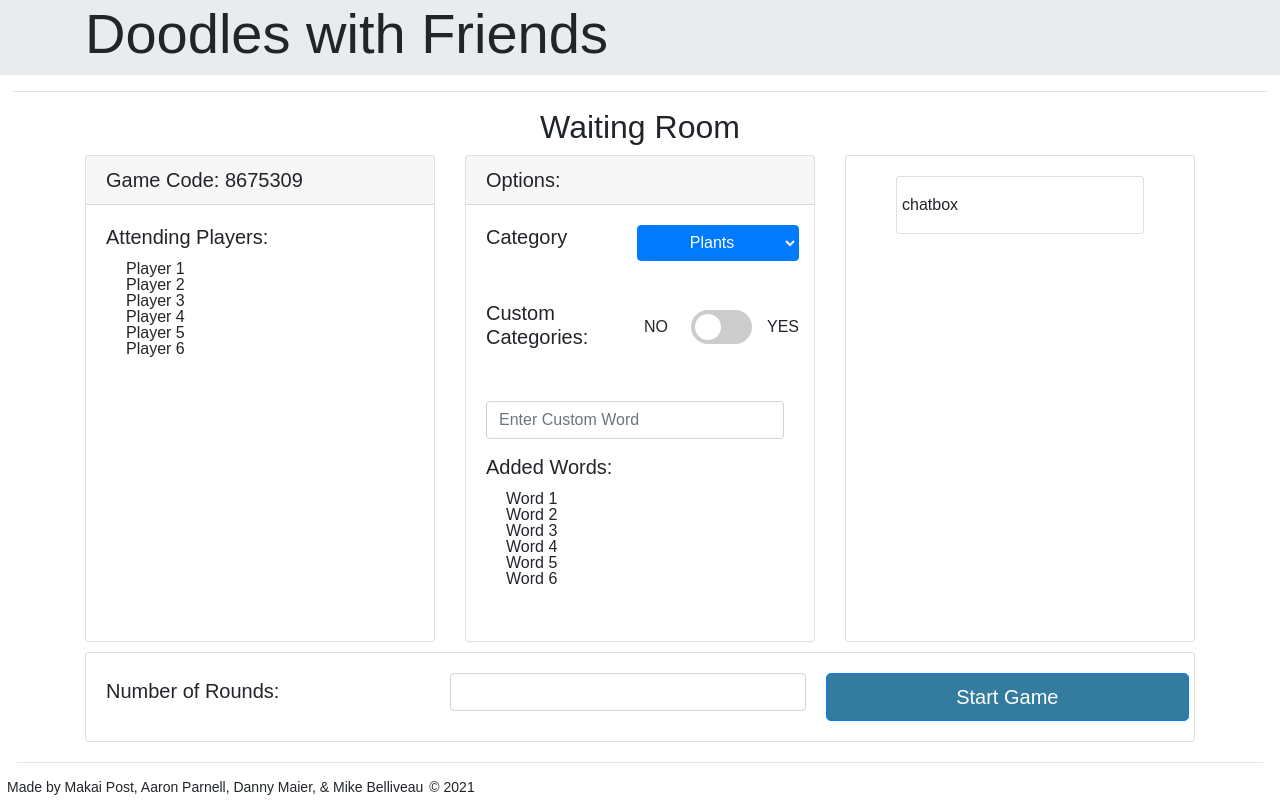
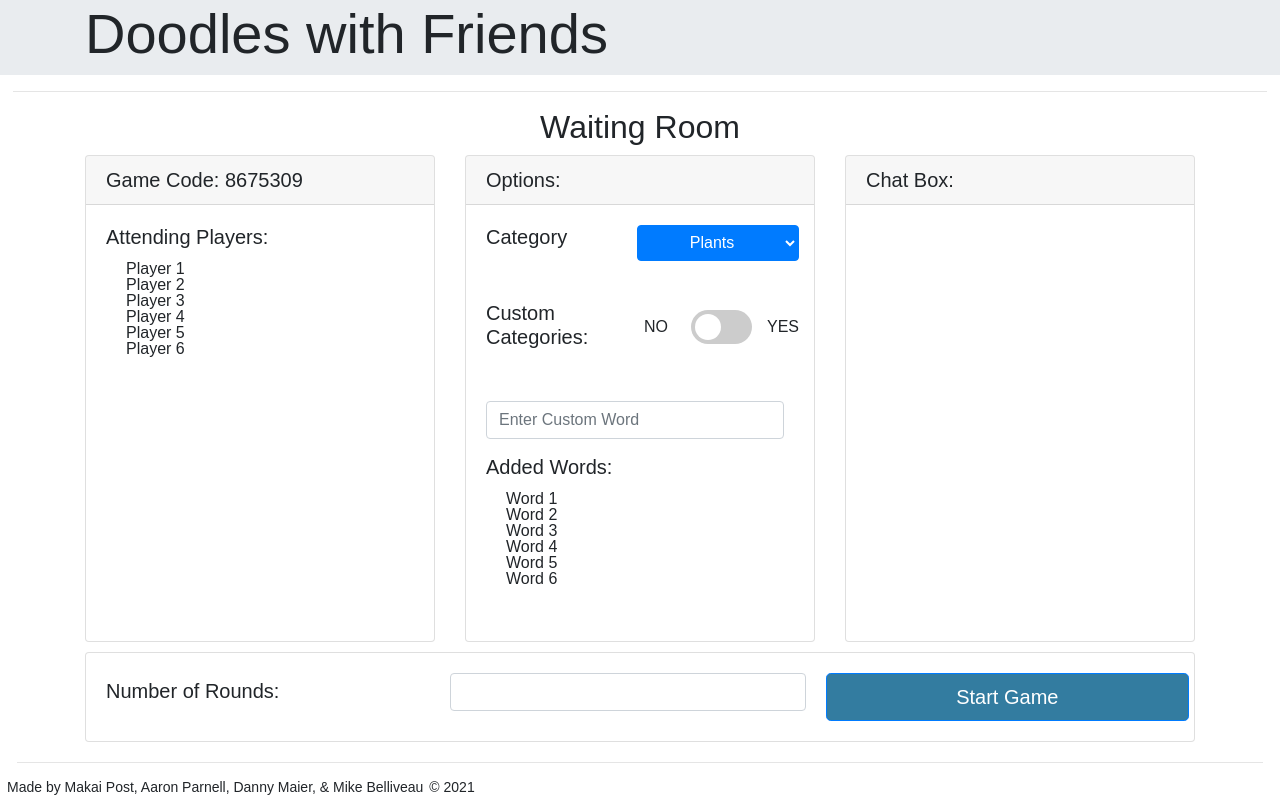
Before and after one commit to ToMakPo/Doodles-with-Friends, a React (Create React App) app in the folder client/: page /options in a window 1280 px wide. Built offline with nearby package versions, Linux system fonts and the light colour scheme.

Commit message:
cleaned up the chat box to be more persistant

```diff
--- a/client/src/components/ChatBox.js
+++ b/client/src/components/ChatBox.js
@@ -1,14 +1,15 @@
 const ChatBox = ({width, height, active}) => {
     return (
-        <div className="container">
+        // <div className="container">
             <div className="card">
+                <h5 className="card-header">Chat Box:</h5>
                 <div className="card-body">
                     <div className="row align-items-end">
-                    chatbox
+                    {/* chatbox */}
                     </div>
                 </div>
             </div>
-        </div>
+        // </div>
     )
 }
 
--- a/client/src/pages/ArtistView.js
+++ b/client/src/pages/ArtistView.js
@@ -5,25 +5,12 @@ const ArtistView = () => {
     return (
         <div className="container ">
             <main>
-                <h2>Artist View</h2>
-                <div className="card-deck">
-
-                <div className="card">
-                    <div className="card-header">
-                        <span class="d-block p-2 bg-primary text-white text-center">THE WORD</span>
-                    </div>
-                    <div className="card-body">
-                        <div className="">
-                            <Canvas width={500} height={500} active={true}/>
-                        </div>
-                    </div>
-                </div>
-
-                <div className="card">
-                    <div className="card-header">
-                        <div className="">
+                <h2>
                     <div className="d-flex justify-content-around align-items-center">
 
+                        <div className="d-inline p-2 bg-primary text-white">
+                        THE WORD
+                        </div>
                         <div className="d-inline p-2 bg-primary text-white">
                         ROUND 1 OF 5
                         </div>
@@ -32,15 +19,17 @@ const ArtistView = () => {
                         TIME REMAINING
                         </div>
                     </div>
-                        </div>
-                    </div>
+                </h2>
+                <div className="card-deck">
 
+                <div className="card">
                     <div className="card-body">
-                        <div className="row align-items-end">
-                            <ChatBox/>
+                        <div className="">
+                            <Canvas width={500} height={500} active={true}/>
                         </div>
                     </div>
                 </div>
+                    <ChatBox/>
                 </div>
 
             </main>
--- a/client/src/pages/WaitingRoom.js
+++ b/client/src/pages/WaitingRoom.js
@@ -79,11 +79,12 @@ const WaitingRoom = () => {
                         </div>
                     </div>
     {/* Column 3 */}
-                    <div className="card">
-                        <div className="card-body">
+                    {/* <div className="card"> */}
+                        {/* <h5 className="card-header">Chat Box:</h5>
+                        <div className="card-body"> */}
                             <ChatBox/>
-                        </div>
-                    </div>
+                        {/* </div> */}
+                    {/* </div> */}
                 </div>{/* end card deck div */}
             </main>
             <div className="containerBottom">
```
Lines whose indentation alone changed are shown as unchanged.
